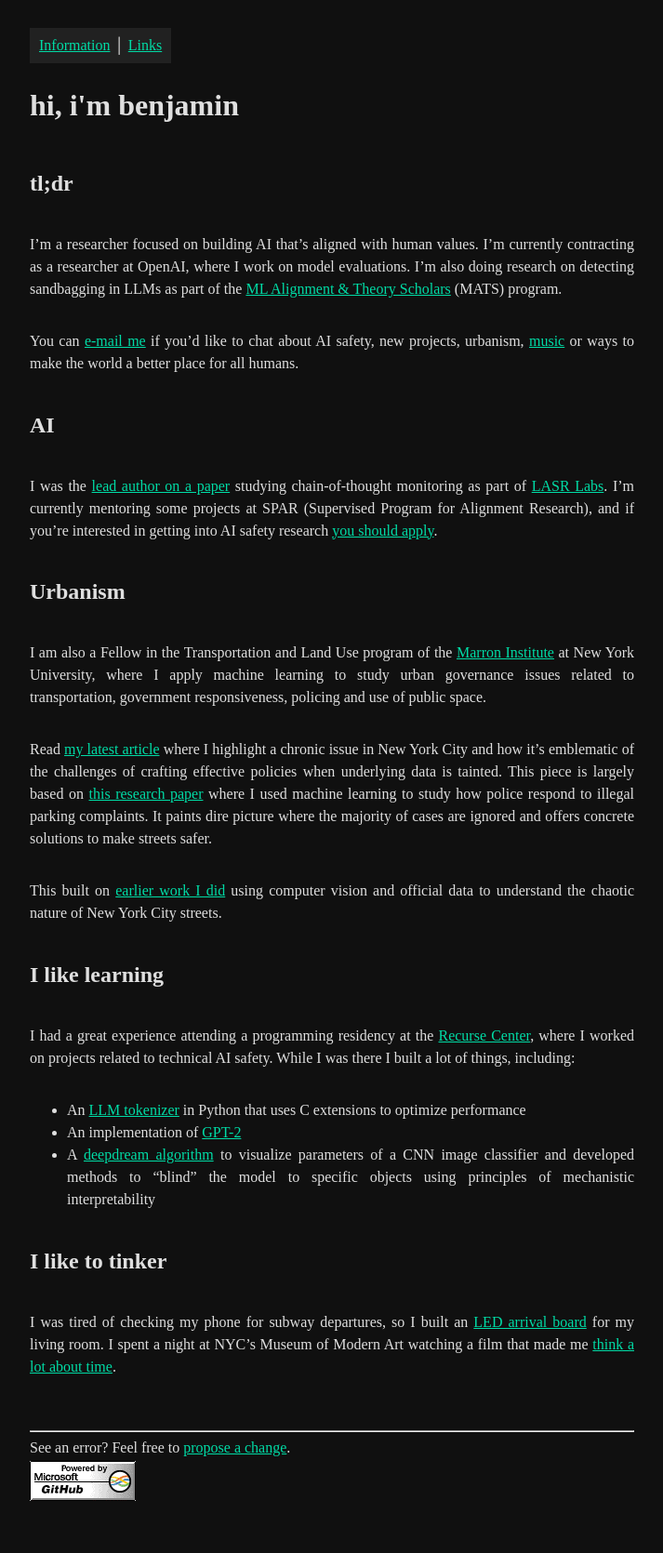
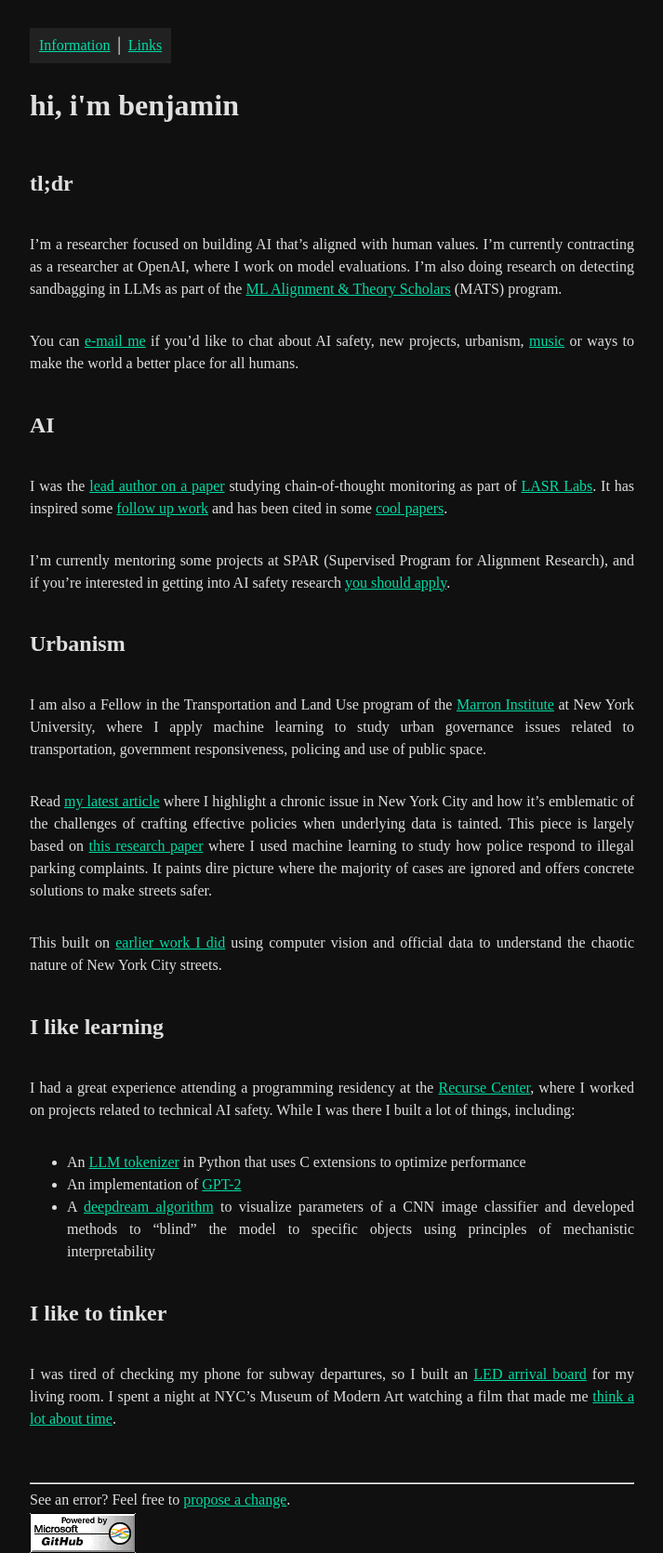
Before and after one commit to benarnav/benarnav.github.io, a Jekyll site: the page built from index.md, in a window 1280 px wide. Shown: the whole page at 93% size, without its empty margins (283-996 px from the left). Built offline with Jekyll 4.4.1, drawn with Linux system fonts in a browser that asks for light colours; before the commit the page ends 1614 px from its top, so only the background shows below that.

Commit message:
Added text

```diff
--- a/index.md
+++ b/index.md
@@ -11,7 +11,9 @@ AI safety, new projects, urbanism, [music](https://www.youtube.com/watch?v=OKgYJ
 
 ## AI
 
-I was the [lead author on a paper](https://arxiv.org/abs/2505.23575){:target="_blank" rel="noopener"} studying chain-of-thought monitoring as part of [LASR Labs](https://www.lasrlabs.org/){:target="_blank" rel="noopener"}. I'm currently mentoring some projects at SPAR (Supervised Program for Alignment Research), and if you're interested in getting into AI safety research [you should apply](https://sparai.org/){:target="_blank" rel="noopener"}.
+I was the [lead author on a paper](https://arxiv.org/abs/2505.23575){:target="_blank" rel="noopener"} studying chain-of-thought monitoring as part of [LASR Labs](https://www.lasrlabs.org/){:target="_blank" rel="noopener"}. It has inspired some [follow up work](https://www.lesswrong.com/posts/nRcKDYi2KfRTXdvDF/extract-and-evaluate-monitoring-can-significantly-enhance){:target="_blank" rel="noopener"} and has been cited in some [cool papers](https://arxiv.org/pdf/2507.11473){:target="_blank" rel="noopener"}.
+
+I'm currently mentoring some projects at SPAR (Supervised Program for Alignment Research), and if you're interested in getting into AI safety research [you should apply](https://sparai.org/){:target="_blank" rel="noopener"}.
 
 ## Urbanism
 
```
